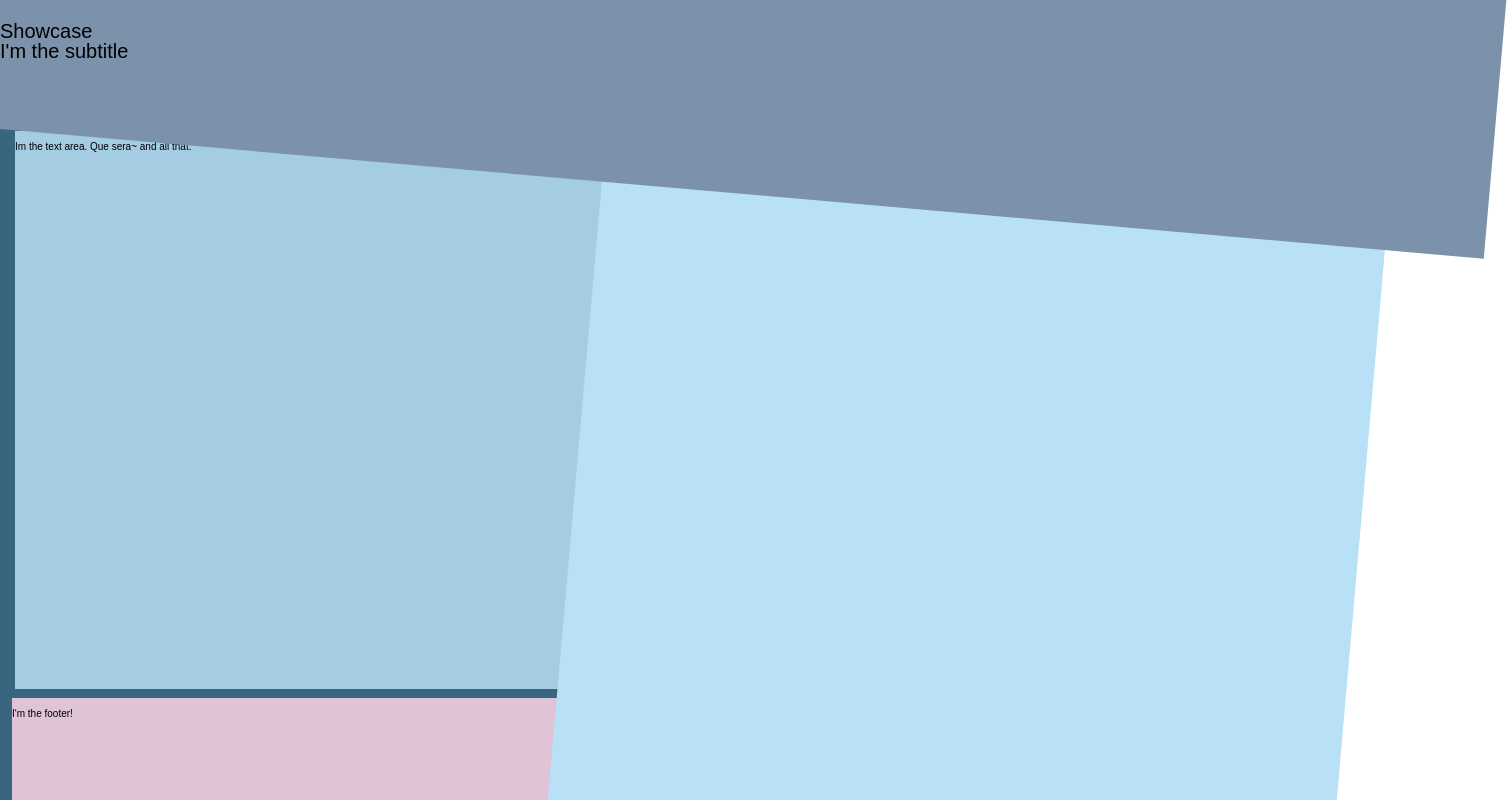
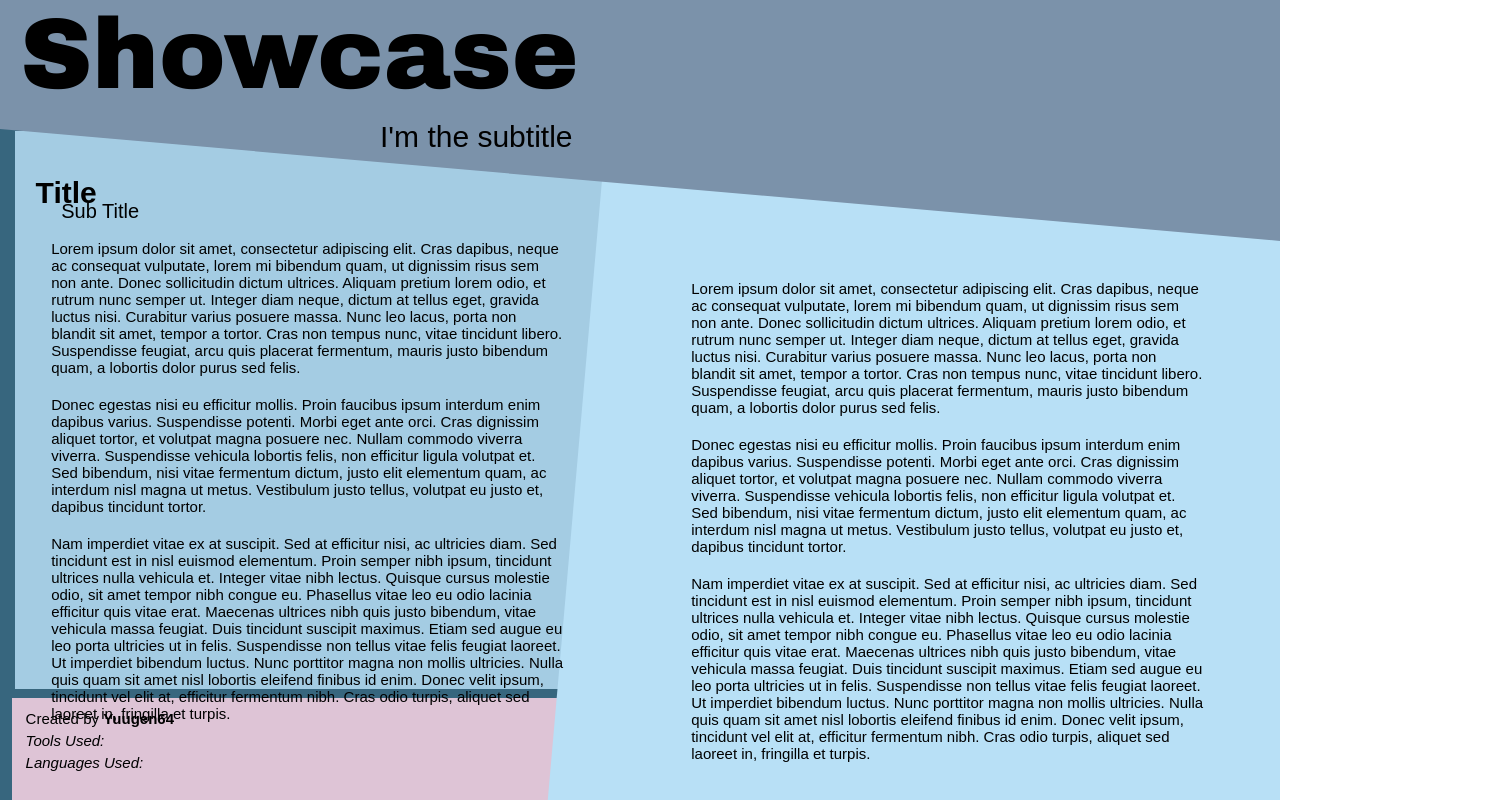
Before and after one commit to Yuugen64/DisplayPage, a plain HTML site: page index.html in a window 1280 px wide. Shown: the top 800 px of the page, 1509 px wide, since content can reach past the window. Drawn offline with Linux system fonts and the light colour scheme.

Commit message:
[003-0.0.1]:: Text Positioning >> Worked on typography and tried to set up the default layout.

```diff
--- a/index.html
+++ b/index.html
@@ -21,40 +21,59 @@
     <!--Subtitle Text-->
     <p class="subTitle">I'm the subtitle</p>
 
+    <!--Text Container Title-->
+    <p class="textTitle">Title</p>
+
+    <!--Text Container Title-->
+    <p class="textSubTitle">Sub Title</p>
+
+    <!--Text Container-->
+    <div class="textContainer">
+        <p> Lorem ipsum dolor sit amet, consectetur adipiscing elit. Cras dapibus, neque ac consequat vulputate, lorem mi bibendum quam, ut dignissim risus sem non ante. Donec sollicitudin dictum ultrices. Aliquam pretium lorem odio, et rutrum nunc semper ut. Integer diam neque, dictum at tellus eget, gravida luctus nisi. Curabitur varius posuere massa. Nunc leo lacus, porta non blandit sit amet, tempor a tortor. Cras non tempus nunc, vitae tincidunt libero. Suspendisse feugiat, arcu quis placerat fermentum, mauris justo bibendum quam, a lobortis dolor purus sed felis.</p>
+
+        <p> Donec egestas nisi eu efficitur mollis. Proin faucibus ipsum interdum enim dapibus varius. Suspendisse potenti. Morbi eget ante orci. Cras dignissim aliquet tortor, et volutpat magna posuere nec. Nullam commodo viverra viverra. Suspendisse vehicula lobortis felis, non efficitur ligula volutpat et. Sed bibendum, nisi vitae fermentum dictum, justo elit elementum quam, ac interdum nisl magna ut metus. Vestibulum justo tellus, volutpat eu justo et, dapibus tincidunt tortor.</p>
+
+        <p> Nam imperdiet vitae ex at suscipit. Sed at efficitur nisi, ac ultricies diam. Sed tincidunt est in nisl euismod elementum. Proin semper nibh ipsum, tincidunt ultrices nulla vehicula et. Integer vitae nibh lectus. Quisque cursus molestie odio, sit amet tempor nibh congue eu. Phasellus vitae leo eu odio lacinia efficitur quis vitae erat. Maecenas ultrices nibh quis justo bibendum, vitae vehicula massa feugiat. Duis tincidunt suscipit maximus. Etiam sed augue eu leo porta ultricies ut in felis. Suspendisse non tellus vitae felis feugiat laoreet. Ut imperdiet bibendum luctus. Nunc porttitor magna non mollis ultricies. Nulla quis quam sit amet nisl lobortis eleifend finibus id enim. Donec velit ipsum, tincidunt vel elit at, efficitur fermentum nibh. Cras odio turpis, aliquet sed laoreet in, fringilla et turpis. </p>
+
+
+    </div>
+
+    <!--Footer Text-->
+    <div class="footerText">
+        <p> Created by <b>Yuugen64</b></p>
+        <p> <i>Tools Used:</i> </p>
+        <p> <i>Languages Used:</i> </p>
+    </div>
 
 
 
+
+
+
+
+    <!--Element Container-->
+    <div class="elementContainer">
+        <p> Lorem ipsum dolor sit amet, consectetur adipiscing elit. Cras dapibus, neque ac consequat vulputate, lorem mi bibendum quam, ut dignissim risus sem non ante. Donec sollicitudin dictum ultrices. Aliquam pretium lorem odio, et rutrum nunc semper ut. Integer diam neque, dictum at tellus eget, gravida luctus nisi. Curabitur varius posuere massa. Nunc leo lacus, porta non blandit sit amet, tempor a tortor. Cras non tempus nunc, vitae tincidunt libero. Suspendisse feugiat, arcu quis placerat fermentum, mauris justo bibendum quam, a lobortis dolor purus sed felis.</p>
+
+        <p> Donec egestas nisi eu efficitur mollis. Proin faucibus ipsum interdum enim dapibus varius. Suspendisse potenti. Morbi eget ante orci. Cras dignissim aliquet tortor, et volutpat magna posuere nec. Nullam commodo viverra viverra. Suspendisse vehicula lobortis felis, non efficitur ligula volutpat et. Sed bibendum, nisi vitae fermentum dictum, justo elit elementum quam, ac interdum nisl magna ut metus. Vestibulum justo tellus, volutpat eu justo et, dapibus tincidunt tortor.</p>
+
+        <p> Nam imperdiet vitae ex at suscipit. Sed at efficitur nisi, ac ultricies diam. Sed tincidunt est in nisl euismod elementum. Proin semper nibh ipsum, tincidunt ultrices nulla vehicula et. Integer vitae nibh lectus. Quisque cursus molestie odio, sit amet tempor nibh congue eu. Phasellus vitae leo eu odio lacinia efficitur quis vitae erat. Maecenas ultrices nibh quis justo bibendum, vitae vehicula massa feugiat. Duis tincidunt suscipit maximus. Etiam sed augue eu leo porta ultricies ut in felis. Suspendisse non tellus vitae felis feugiat laoreet. Ut imperdiet bibendum luctus. Nunc porttitor magna non mollis ultricies. Nulla quis quam sit amet nisl lobortis eleifend finibus id enim. Donec velit ipsum, tincidunt vel elit at, efficitur fermentum nibh. Cras odio turpis, aliquet sed laoreet in, fringilla et turpis. </p>
+
+
+
+    </div>
+
+    <!--The background shapes and colors-->
     <div class="background-grid">
 
         <!--Header-->
-        <div class="header">
-
-
-
-        </div>
-
-
+        <div class="header"></div>
         <!--Explanation Area-->
-        <div class="bodyText">
-
-            <p>Im the text area. Que sera~ and all that.</p>
-
-        </div>
-
+        <div class="bodyText"></div>
         <!--Showcase Area-->
-        <div class="showcase">
-
-            <p>Showcase</p>
-
-        </div>
-
-
+        <div class="showcase"></div>
         <!--Footer-->
-        <div class="footer">
-
-            <p>I'm the footer!</p>
-
-        </div>
+        <div class="footer"></div>
 
     </div>
 
--- a/style.css
+++ b/style.css
@@ -15,10 +15,18 @@ html{
 body{
   margin: 0;
   padding: 0;
+  font-family: Arial, Helvetica, sans-serif;
 }
 
 a{
   text-decoration: none;
+}
+
+p{
+    margin: 0;
+    padding: 0;
+
+    margin-bottom: 2rem;
 }
 
 /* ========== CSS Grid Section ========== */
@@ -26,6 +34,8 @@ a{
     background-color: #37667E;
     display: grid;
     z-index: 500;
+
+    overflow: hidden;
 
     height: 100vh;
 
@@ -76,24 +86,106 @@ a{
 
 
 
+/* ========== Title Area ==========*/
 .title{
     z-index: 600;
     position: absolute;
     top: 0;
     left: 0;
 
-    font-size: 2rem;
+    font-family: Arial Black;
+
+    font-size: 10rem;
+
+    margin-left: 2rem;
 }
 
 .subTitle{
     z-index: 600;
     position: absolute;
-    top: 2rem;
-    left: 0;
+    top: 12rem;
+    left: 25%;
+
+    font-size: 3rem;
+
+    margin-left: 6rem;
+}
+/* ========= ======== ========== */
+
+
+
+/* ========== Text Area ========== */
+.textTitle{
+    z-index: 700;
+    position: absolute;
+    top: 22%;
+    left: 2%;
+
+    font-size: 3rem;
+
+    font-weight: bold;
+
+    margin-left: 1rem;
+}
+
+.textSubTitle{
+    z-index: 700;
+    position: absolute;
+    top: 25%;
+    left: 4%;
 
     font-size: 2rem;
+
+    margin-left: 1rem;
 }
 
+.textContainer{
+    position: absolute;
+    z-index: 700;
+
+    font-size: 1.5rem;
+
+    top: 30%;
+    left: 4%;
+
+    height: auto;
+    width: 40%;
+}
+
+.elementContainer{
+    position: absolute;
+    z-index: 700;
+
+    font-size: 1.5rem;
+
+    top: 35%;
+    right: 6%;
+
+    height: auto;
+    width: 40%;
+}
+/* ========== ======== ========== */
+
+
+
+/* ========== Footer Text ========== */
+.footerText{
+    position: absolute;
+    z-index: 700;
+
+    font-size: 1.5rem;
+
+    bottom: 3%;
+    left: 2%;
+
+    height: auto;
+    width: 40%;
+}
+
+.footerText p{
+    margin-bottom: .5rem;
+}
+/* ========== ======== ========== */
 
 
 
```
